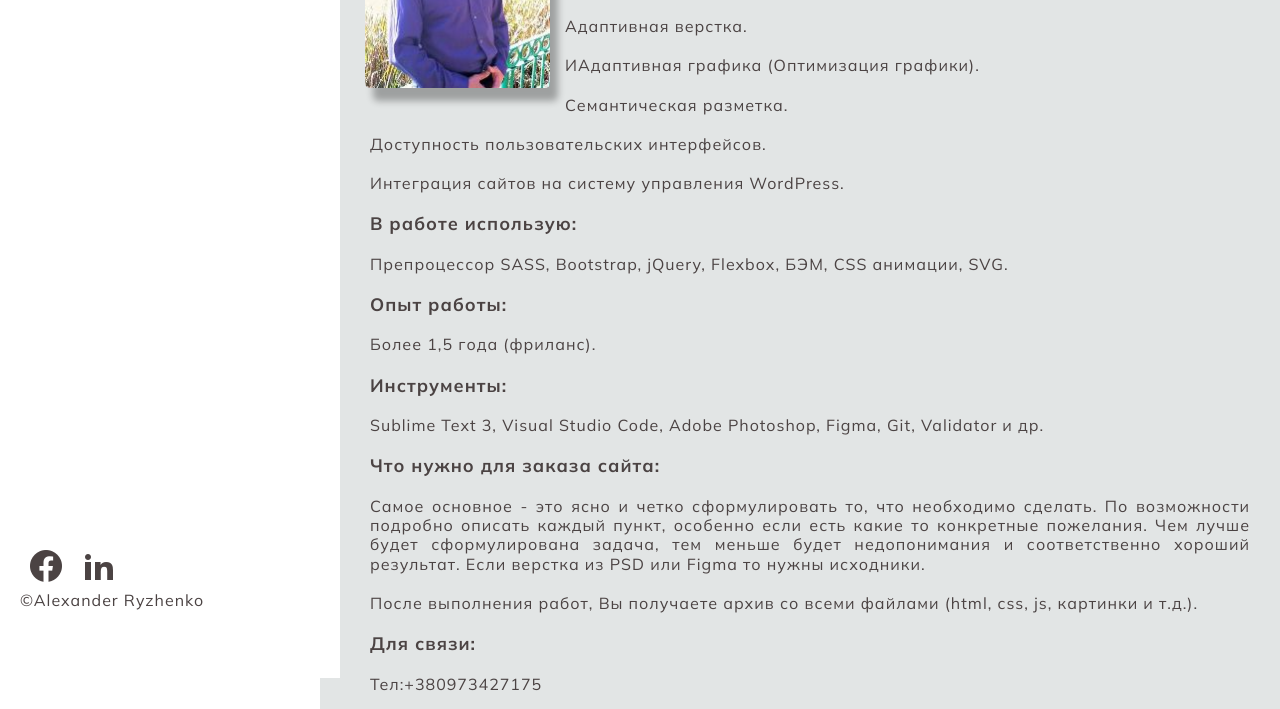
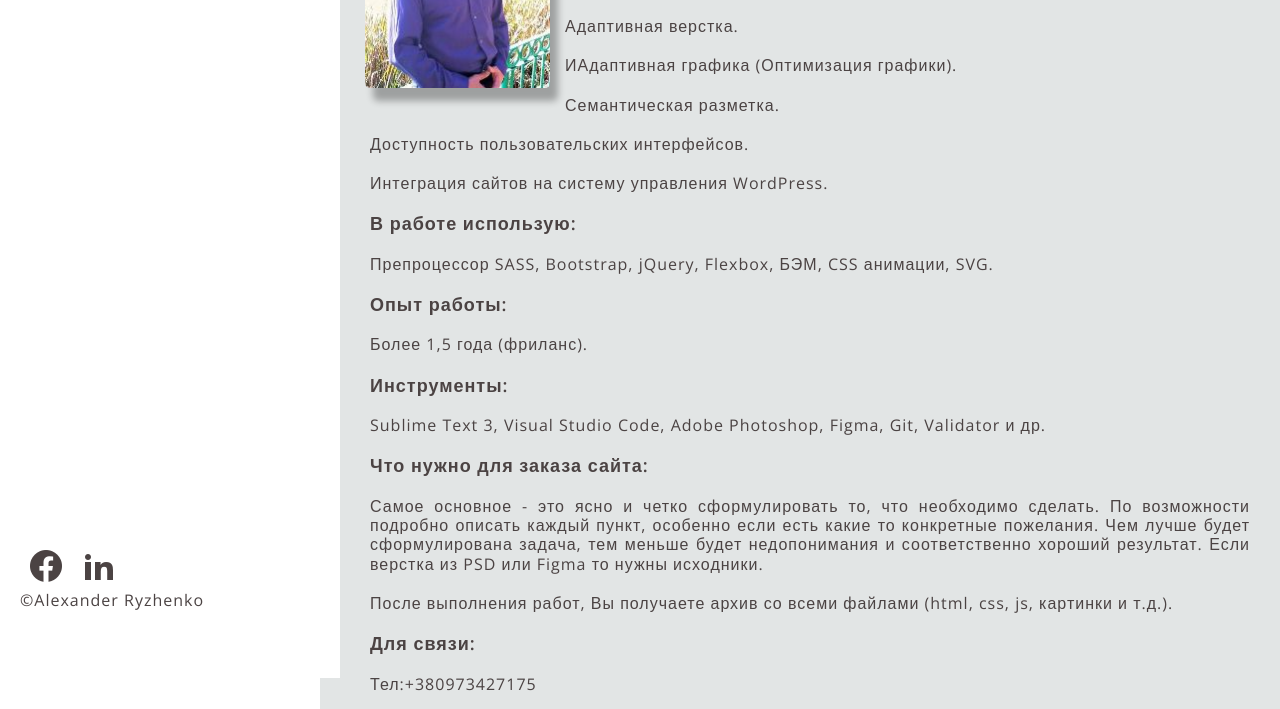
Before and after one commit to rigenko/portfolio-alexander-ryzhenko, a plain HTML site: page contact.html in a window 1280 px wide. Shown: the part 162-871 px from the top of the page. Drawn offline with nearby package versions, Linux system fonts and the light colour scheme.

Commit message:
Изменение шрифта

```diff
--- a/contact.html
+++ b/contact.html
@@ -5,7 +5,8 @@
     <meta name="viewport" content="width=device-width, initial-scale=1.0">
     <meta name="description" content="Контакты Александр Рыженко">
 		<title>Contact Alexander Ryzhenko</title>
-		<link href="https://fonts.googleapis.com/css2?family=Mulish:wght@400;600;700&display=swap" rel="stylesheet">
+		<link rel="preconnect" href="https://fonts.gstatic.com">
+    <link href="https://fonts.googleapis.com/css2?family=Open+Sans:ital,wght@0,400;0,600;1,400;1,600&display=swap" rel="stylesheet">
     <link rel="stylesheet" type="text/css" href="./css/main.css">
 	</head>
 
--- a/css/_main-variables.scss
+++ b/css/_main-variables.scss
@@ -1,4 +1,4 @@
-$primary-font: 'Mulish', sans-serif;
+$primary-font: 'Open Sans', sans-serif;
 $primary-bg: #171818;
 $primary-bg-block: #e2e5e5;
 
```
Also changed, not shown: index.html (+2 -1 lines), podrobno-1.html (+2 -1 lines), podrobno-2.html (+2 -1 lines), podrobno-3.html (+2 -1 lines), portfolio.html (+2 -1 lines), privacy-policy.html (+2 -1 lines), terms-of-service.html (+2 -1 lines), css/main.css, 1 other file.
